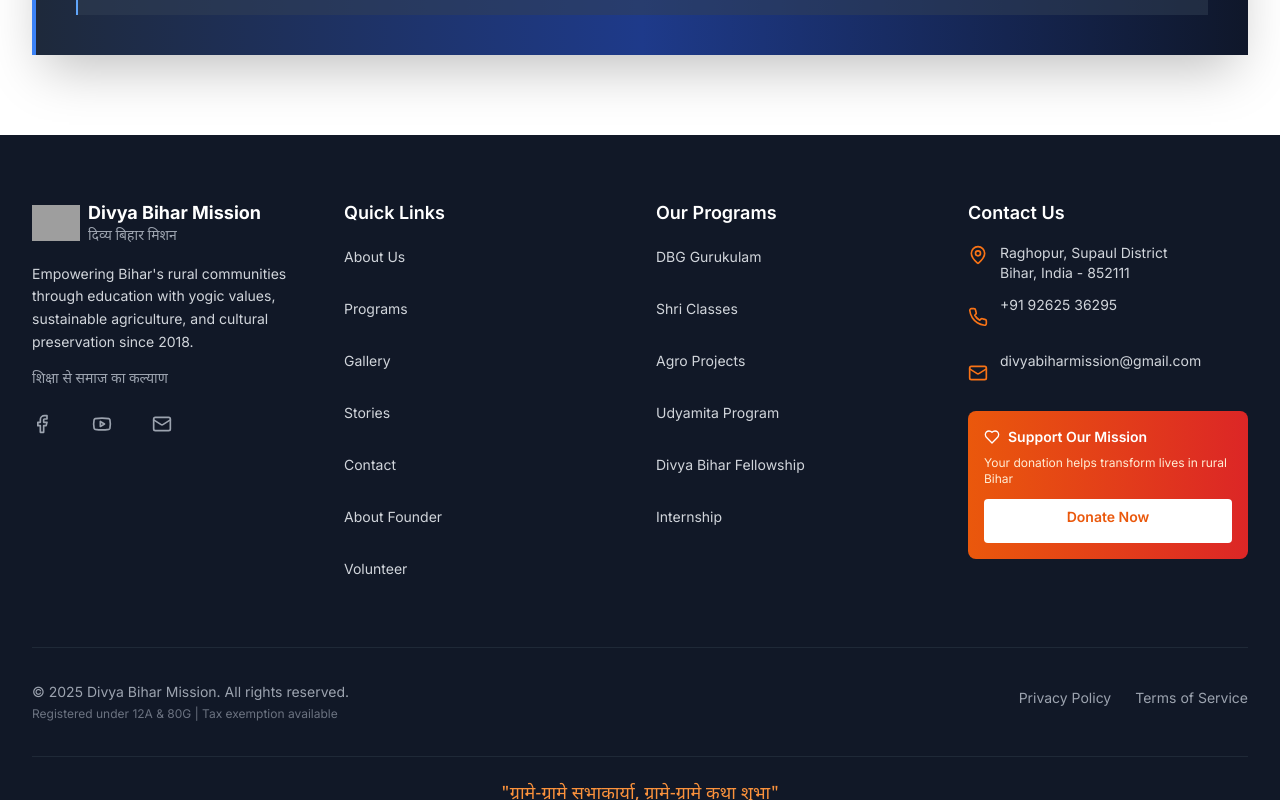
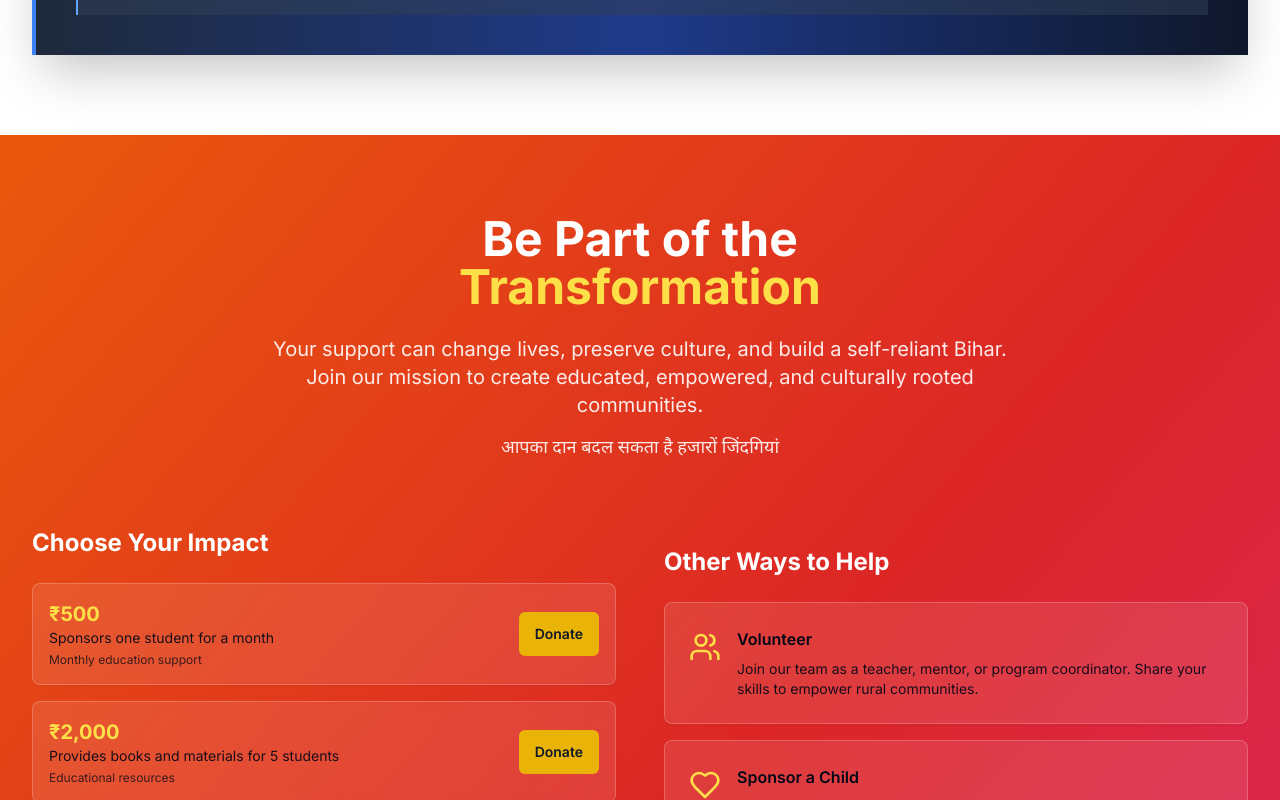
Before and after one commit to rksiitd1/gurukulam-v6, a Next.js app: page /contact in a window 1280 px wide. Shown: the part 10480-11280 px from the top of the page. Built offline with nearby package versions, Linux system fonts and the light colour scheme; grey boxes are pictures that could not be loaded.

Commit message:
add call to action button on the contact page

```diff
--- a/app/contact/page.tsx
+++ b/app/contact/page.tsx
@@ -4,6 +4,7 @@ import { ContactForm } from "@/components/contact/contact-form"
 import { LocationMap } from "@/components/contact/location-map"
 import { VisitingInfo } from "@/components/contact/visiting-info"
 import { FAQ } from "@/components/contact/faq"
+import { CallToAction } from "@/components/call-to-action"
 
 export default function ContactPage() {
   return (
@@ -14,6 +15,7 @@ export default function ContactPage() {
       <LocationMap />
       <VisitingInfo />
       <FAQ />
+      <CallToAction />
     </main>
   )
 }
```
